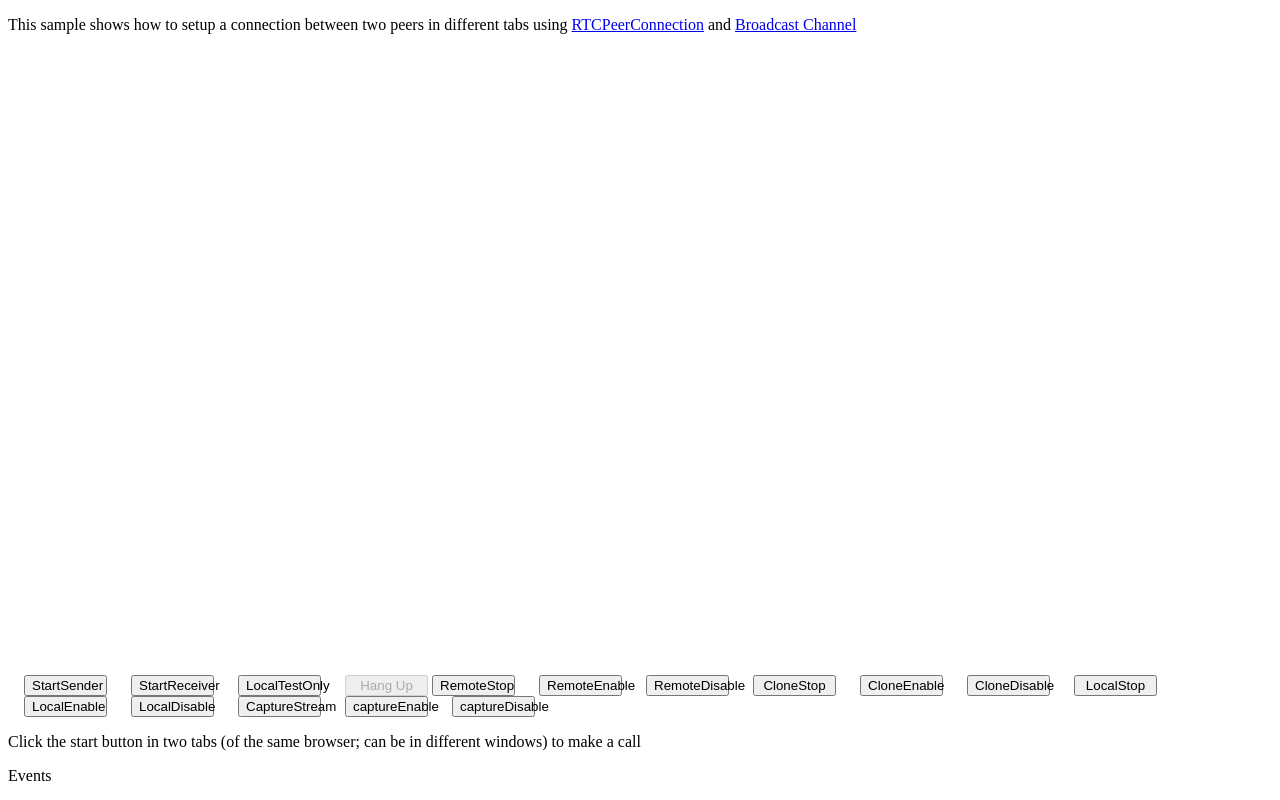
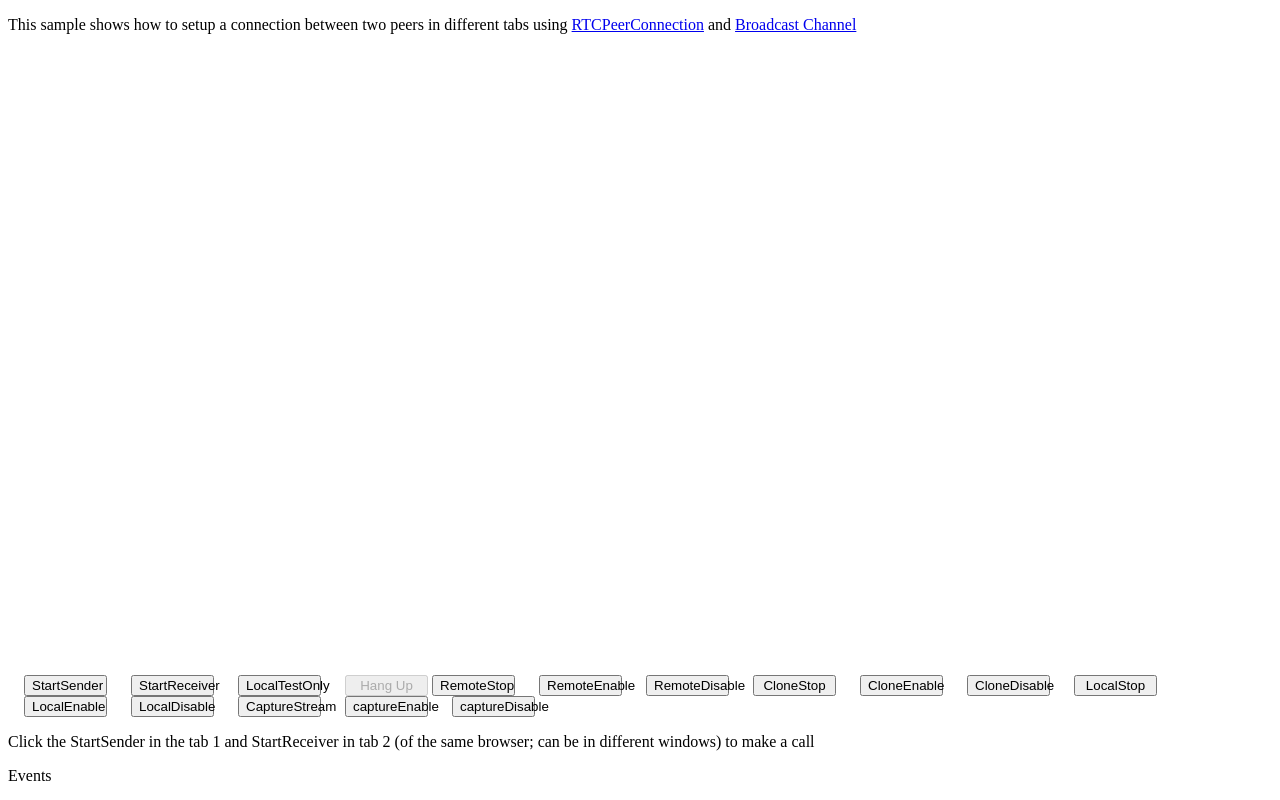
Before and after one commit to sunggook/webrtc-audio, a plain HTML site: page index.html in a window 1280 px wide. Drawn offline with Linux system fonts and the light colour scheme.

Commit message:
Update index.html

```diff
--- a/index.html
+++ b/index.html
@@ -56,7 +56,7 @@
         <button id="captureDisable">captureDisable</button>
     </div>
 
-    <p>Click the start button in two tabs (of the same browser; can be in different windows) to make a call</p>
+    <p>Click the StartSender in the tab 1 and StartReceiver in tab 2 (of the same browser; can be in different windows) to make a call</p>
     <div id="event_out">Events</div>
 
 </div>
```
